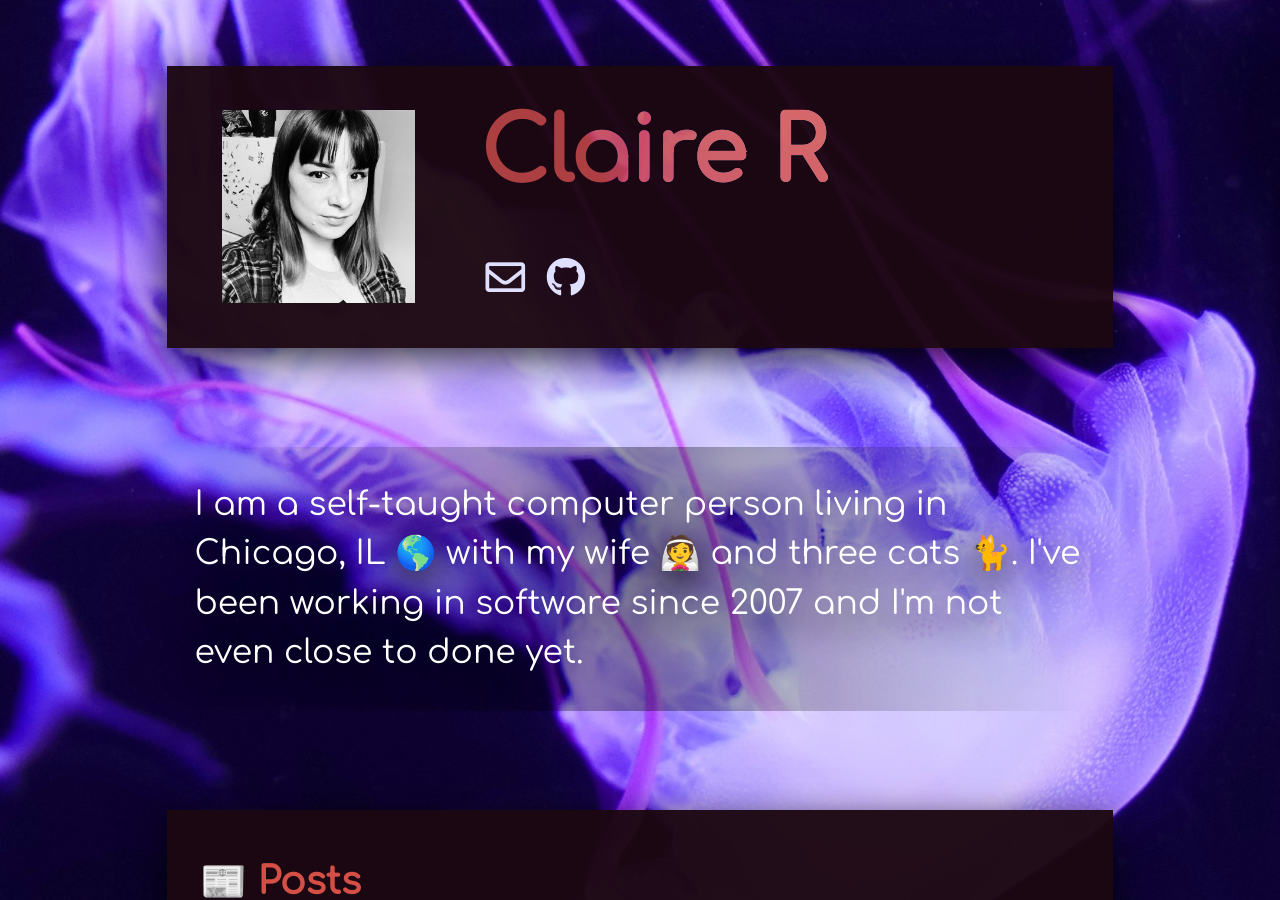
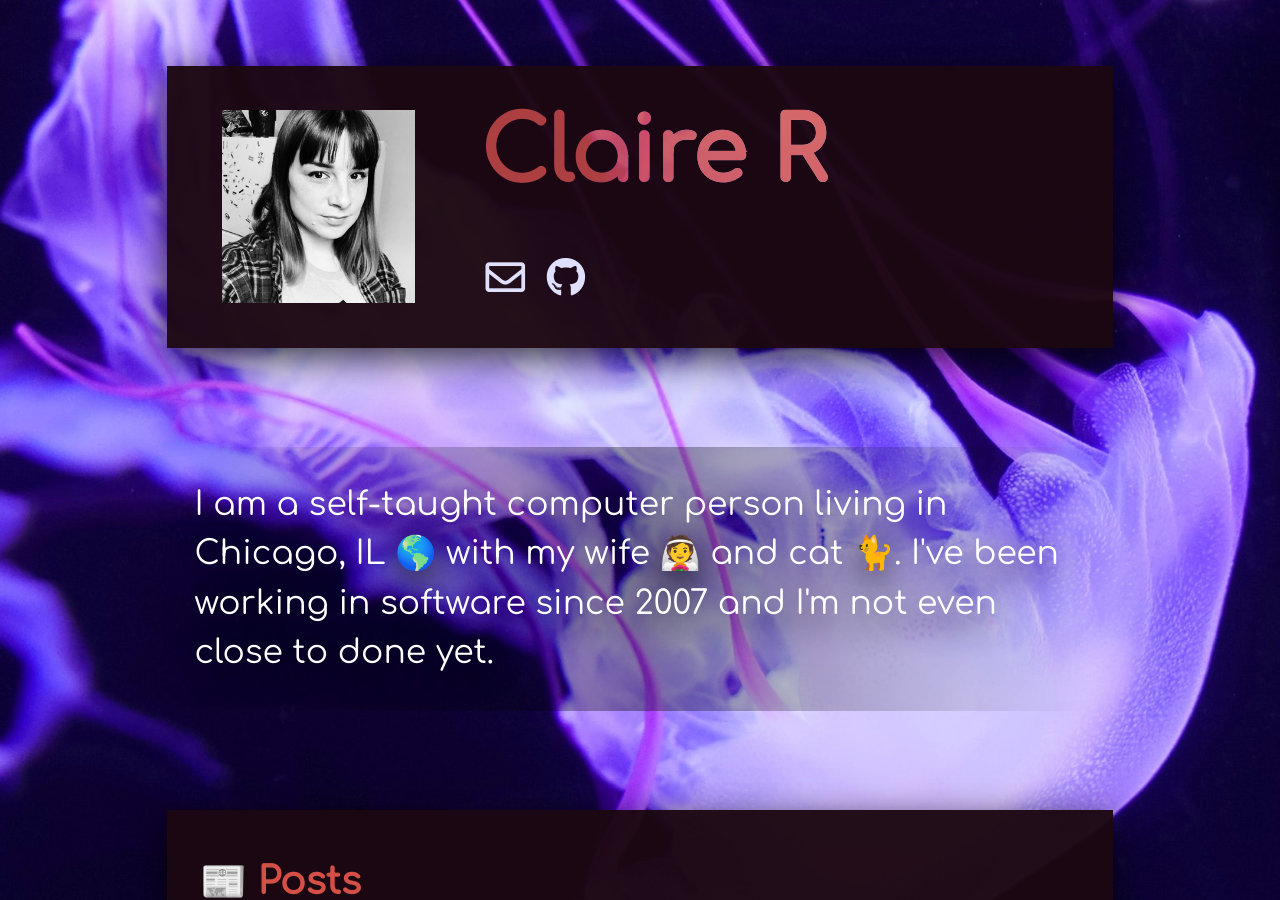
Before and after one commit to clairesrc/clairesrc.github.io, a Jekyll site: the page built from index.markdown, in a window 1280 px wide and 900 px high. Built offline with Jekyll 4.4.1, drawn with Linux system fonts in a browser that asks for light colours; nearby versions of some CDN libraries.

Commit message:
Update home.html

```diff
--- a/_layouts/home.html
+++ b/_layouts/home.html
@@ -4,8 +4,7 @@ layout: default
 
 <section class="hero">
     <div class="contain">
-        <p>I am a self-taught computer person living in Chicago,&nbsp;IL&nbsp;🌎 with my&nbsp;wife&nbsp;👰 and
-            three&nbsp;cats&nbsp;🐈. I've been working in software since 2007 and I'm not even close to done yet.
+        <p>I am a self-taught computer person living in Chicago,&nbsp;IL&nbsp;🌎 with my&nbsp;wife&nbsp;👰 and&nbsp;cat&nbsp;🐈. I've been working in software since 2007 and I'm not even close to done yet.
         </p>
     </div>
 </section>
```
